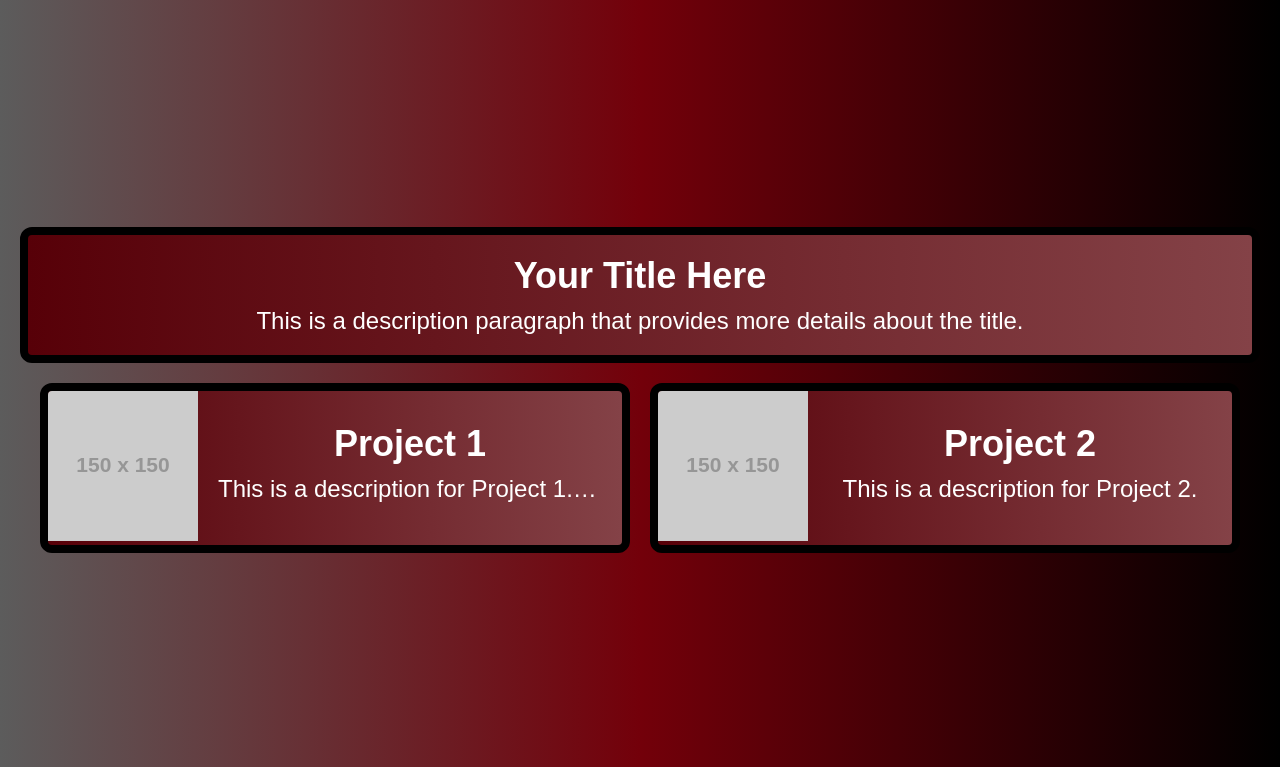
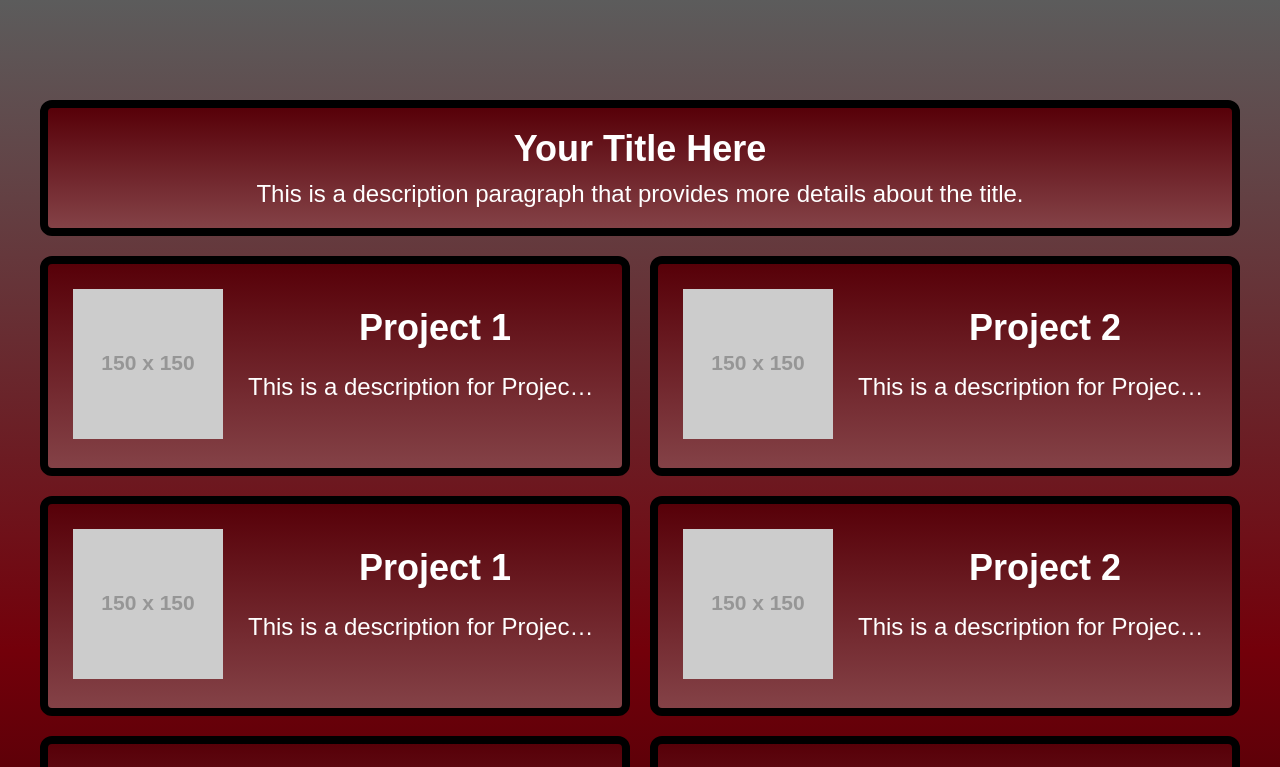
Before and after one commit to NathanaelOliver/portfolio, a React (Create React App) app: page / in a window 1280 px wide. Shown: the top 767 px of the page. Built offline with nearby package versions, Linux system fonts and the light colour scheme.

Commit message:
template mostly finished

```diff
--- a/src/App.css
+++ b/src/App.css
@@ -1,11 +1,12 @@
 /* src/App.css */
+
 body {
   margin: 0;
-  height: 100vh;
+  height: calc(100vh + 500px);
   display: flex;
   justify-content: center;
-  align-items: center;
-  background: linear-gradient(to right, #5c5c5c, #73000a, #000000);
+  align-items: top;
+  background: linear-gradient(to bottom, #5c5c5c, #73000a, #000000);
   color: white;
   font-family: Arial, sans-serif;
 }
@@ -20,8 +21,10 @@ body {
   padding: 20px;
   border: 8px solid black;
   border-radius: 12px;
-  background: linear-gradient(to right, #570008, #844247);
+  background: linear-gradient(to bottom, #570008, #844247);
   margin: auto;
+  margin-bottom: 20px;
+  margin-top: 100px;
 }
 
 .Title {
@@ -38,7 +41,7 @@ body {
   display: grid;
   grid-template-columns: repeat(2, 1fr);
   gap: 20px;
-  padding: 20px;
+  padding: 00px;
   max-width: 1200px;
   margin: auto;
 }
@@ -48,25 +51,39 @@ body {
   border: 8px solid black;
   border-radius: 12px;
   overflow: hidden;
-  background: linear-gradient(to right, #570008, #844247);
+  background: linear-gradient(to bottom, #570008, #844247);
   cursor: pointer;
   transition: transform 0.3s ease, box-shadow 0.3s ease;
   max-width: 100%;
 }
 
+.ProjectTileLeftColumn {
+  width: 200px;
+}
+.ProjectTileLeftColumn.expanded {
+  width: 400px;
+}
+
 .ProjectTile img {
-  width: 100%;
+  width: 150px;
   height: auto;
   object-fit: cover; /* Ensure the image doesn't stretch and maintains aspect ratio */
+  margin: 25px;
+}
+
+.ProjectTile.expanded img {
+  width: 350px;
+  height: auto;
+  object-fit: cover; /* Ensure the image doesn't stretch and maintains aspect ratio */
+  margin: 25px;
 }
 
 .ProjectPicture {
   flex: 0 0 auto; /* Prevents the picture from stretching */
 }
 
-.ProjectContent {
+.ProjectTileRightColumn {
   flex: 1;
-  padding: 20px;
   color: white;
   display: flex;
   flex-direction: column;
@@ -82,14 +99,16 @@ body {
 
 .ProjectDescription {
   font-size: 24px;
-  margin: 10px 0;
+  margin-right: 25px;
   text-overflow: ellipsis;
   overflow: hidden;
   white-space: nowrap;
 }
-
-.ProjectCaption {
-  margin-top: 10px;
+.ProjectDescription.expanded {
+  font-size: 24px;
+  margin-right: 25px;
+  overflow: hidden;
+  white-space: wrap;
 }
 
 .ProjectLink {
@@ -105,8 +124,12 @@ body {
 .ProjectTile.expanded {
   grid-column: 1 / -1;
   width: 100%;
+  max-width: 1184px;
   transform: scale(1);
   box-shadow: 0 0 10px rgba(0, 0, 0, 0.5);
+}
+.ProjectTileLeftColumn.expanded {
+  max-width: 400px;
 }
 
 .ProjectTile.expanded .ProjectCaption,
--- a/src/App.js
+++ b/src/App.js
@@ -3,6 +3,36 @@ import React, { useState } from "react";
 import "./App.css";
 
 const projects = [
+  {
+    title: "Project 1",
+    picture: "https://via.placeholder.com/150",
+    caption: "Caption 1",
+    link: "https://example.com",
+    description:
+      "This is a description for Project 1. It should be long enough to test the truncation. What if this text is obscenely long. Will it go around to the next line and cycle around. I wonder what the word is called for htat. Its called wrapping. I wonder if the text is obscenely long if it will wrap and i wonder if the tile will grow in height to mathc the size of the text. i willl use this as a test to find out.",
+  },
+  {
+    title: "Project 2",
+    picture: "https://via.placeholder.com/150",
+    caption: "Caption 2",
+    link: "https://example.com",
+    description: "This is a description for Project 2.",
+  },
+  {
+    title: "Project 1",
+    picture: "https://via.placeholder.com/150",
+    caption: "Caption 1",
+    link: "https://example.com",
+    description:
+      "This is a description for Project 1. It should be long enough to test the truncation. What if this text is obscenely long. Will it go around to the next line and cycle around. I wonder what the word is called for htat. Its called wrapping. I wonder if the text is obscenely long if it will wrap and i wonder if the tile will grow in height to mathc the size of the text. i willl use this as a test to find out.",
+  },
+  {
+    title: "Project 2",
+    picture: "https://via.placeholder.com/150",
+    caption: "Caption 2",
+    link: "https://example.com",
+    description: "This is a description for Project 2.",
+  },
   {
     title: "Project 1",
     picture: "https://via.placeholder.com/150",
@@ -46,19 +76,35 @@ function App() {
             }`}
             onClick={() => handleTileClick(index)}
           >
-            <div className="ProjectPicture">
-              <img src={project.picture} alt={project.caption} />
+            <div
+              className={`ProjectTileLeftColumn ${
+                expandedIndex === index ? "expanded" : ""
+              }`}
+            >
+              <div className="ProjectPicture">
+                <img src={project.picture} alt={project.caption} />
+              </div>
+              {expandedIndex === index && (
+                <p className="ProjectCaption">{project.caption}</p>
+              )}
             </div>
-            <div className="ProjectContent">
+            <div
+              className={`ProjectTileRightColumn ${
+                expandedIndex === index ? "expanded" : ""
+              }`}
+            >
               <h2 className="ProjectTitle">{project.title}</h2>
-              <p className="ProjectDescription">{project.description}</p>
+              <p
+                className={`ProjectDescription ${
+                  expandedIndex === index ? "expanded" : ""
+                }`}
+              >
+                {project.description}
+              </p>
               {expandedIndex === index && (
-                <>
-                  <p className="ProjectCaption">{project.caption}</p>
-                  <a href={project.link} className="ProjectLink">
-                    Learn More
-                  </a>
-                </>
+                <a href={project.link} className="ProjectLink">
+                  Learn More
+                </a>
               )}
             </div>
           </div>
```
